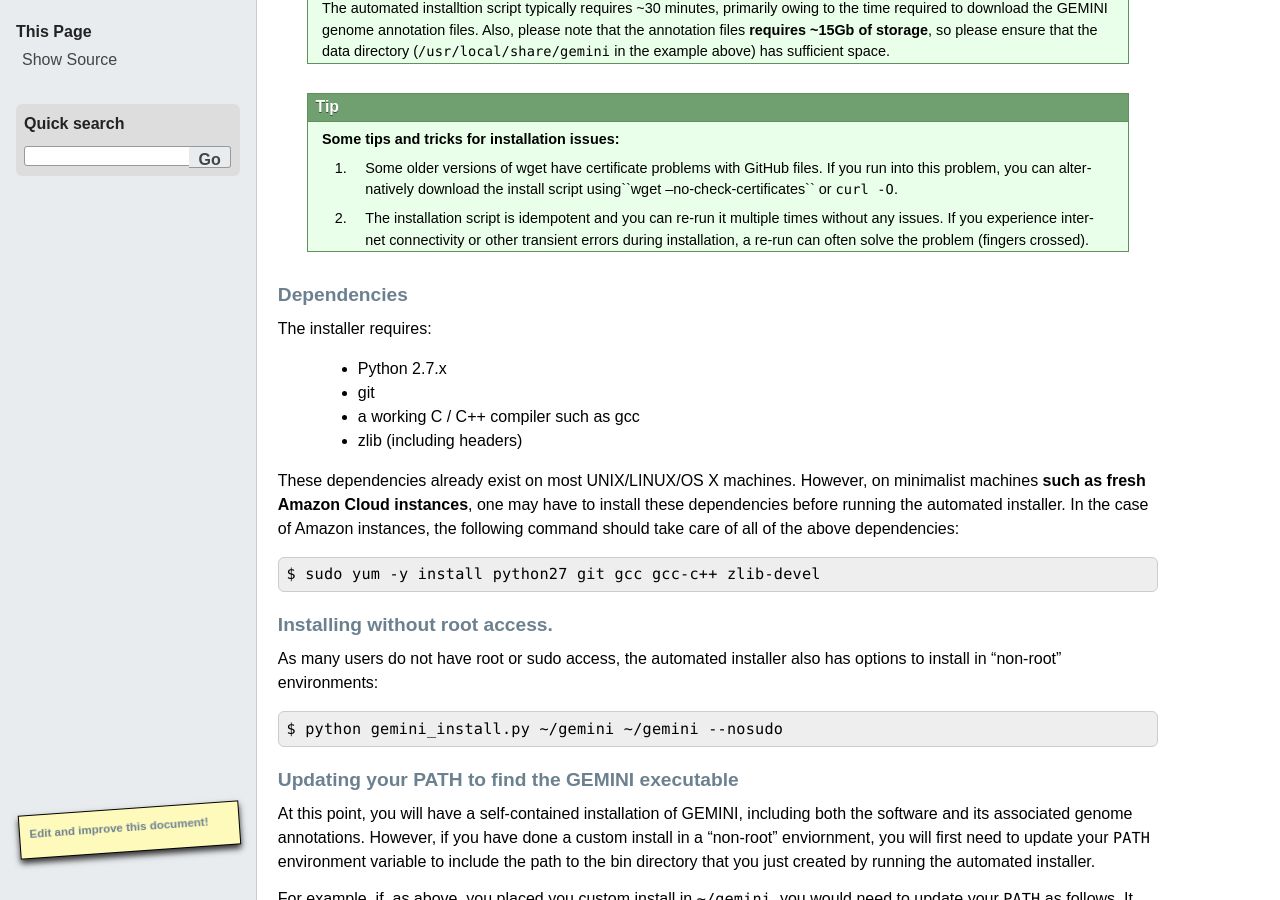
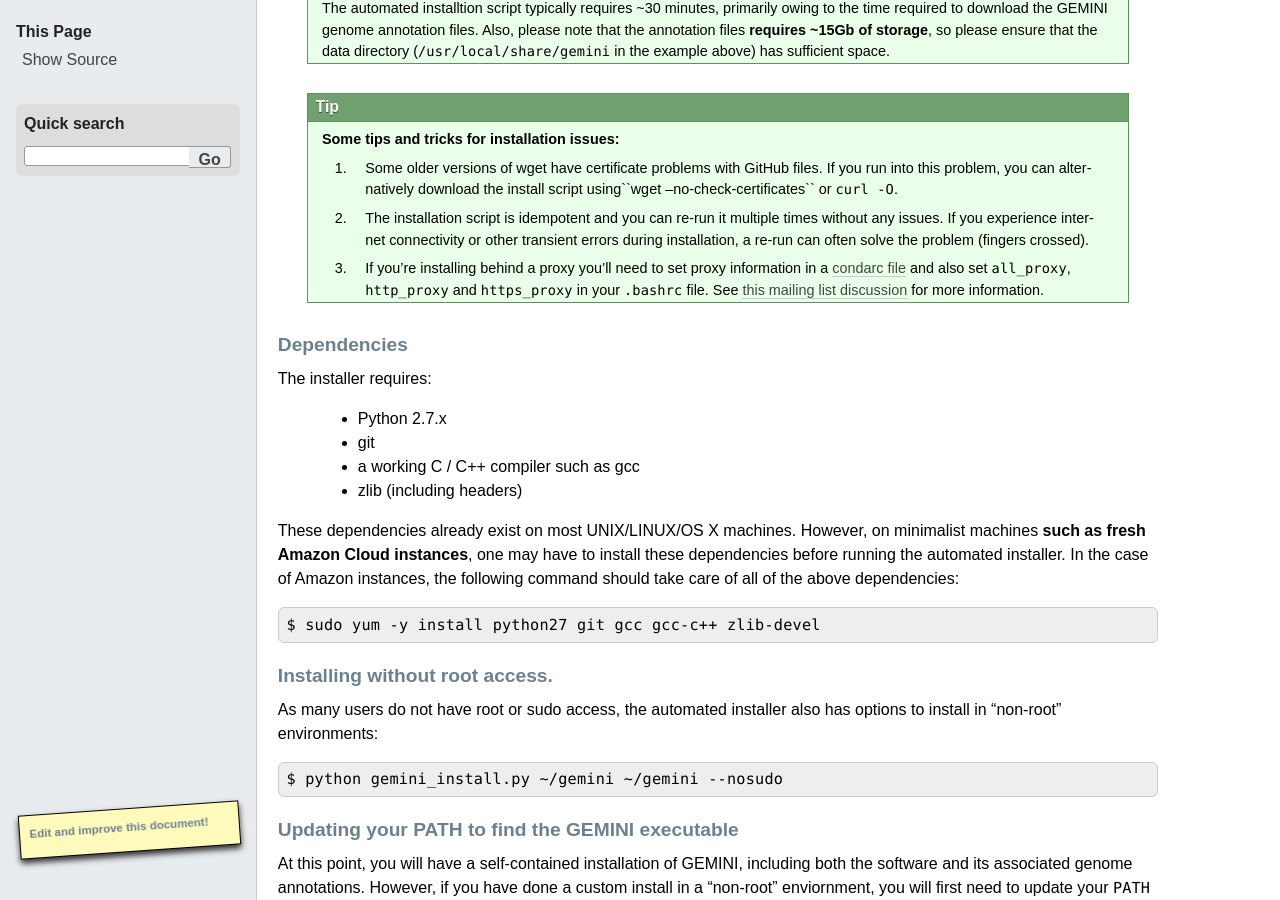
Before and after one commit to arq5x/gemini, a Sphinx documentation site: the page built from docs/content/installation.rst, in a window 1280 px wide and 900 px high, scrolled down 698 px. Built offline with Sphinx 7.4.7, drawn with Linux system fonts in a browser that asks for light colours; formulas are drawn with MathJax 3; pages that are not in the unit, such as notebooks, are missing from menus; comment, search, counter and statistics services are not loaded; the version number is read from the project's files by our own code.

Commit message:
Add documentation on installing behind a proxy. Thanks to Bertie Seyffert

```diff
--- a/docs/content/installation.rst
+++ b/docs/content/installation.rst
@@ -55,6 +55,13 @@ in any directories one wishes.**
      times without any issues. If you experience internet connectivity or
      other transient errors during installation, a re-run can often solve
      the problem (fingers crossed).
+
+  3. If you're installing behind a proxy you'll need to set proxy information in
+     a `condarc file`_ and also set ``all_proxy``, ``http_proxy`` and ``https_proxy``
+     in your ``.bashrc`` file. See `this mailing list discussion`_ for more information.
+
+.. _condarc file: http://docs.continuum.io/conda/intro.html#configuration
+.. _this mailing list discussion: https://groups.google.com/d/msg/gemini-variation/WMQiMDeW6aE/6oa8nS1NorUJ
 
 
 Dependencies
```
